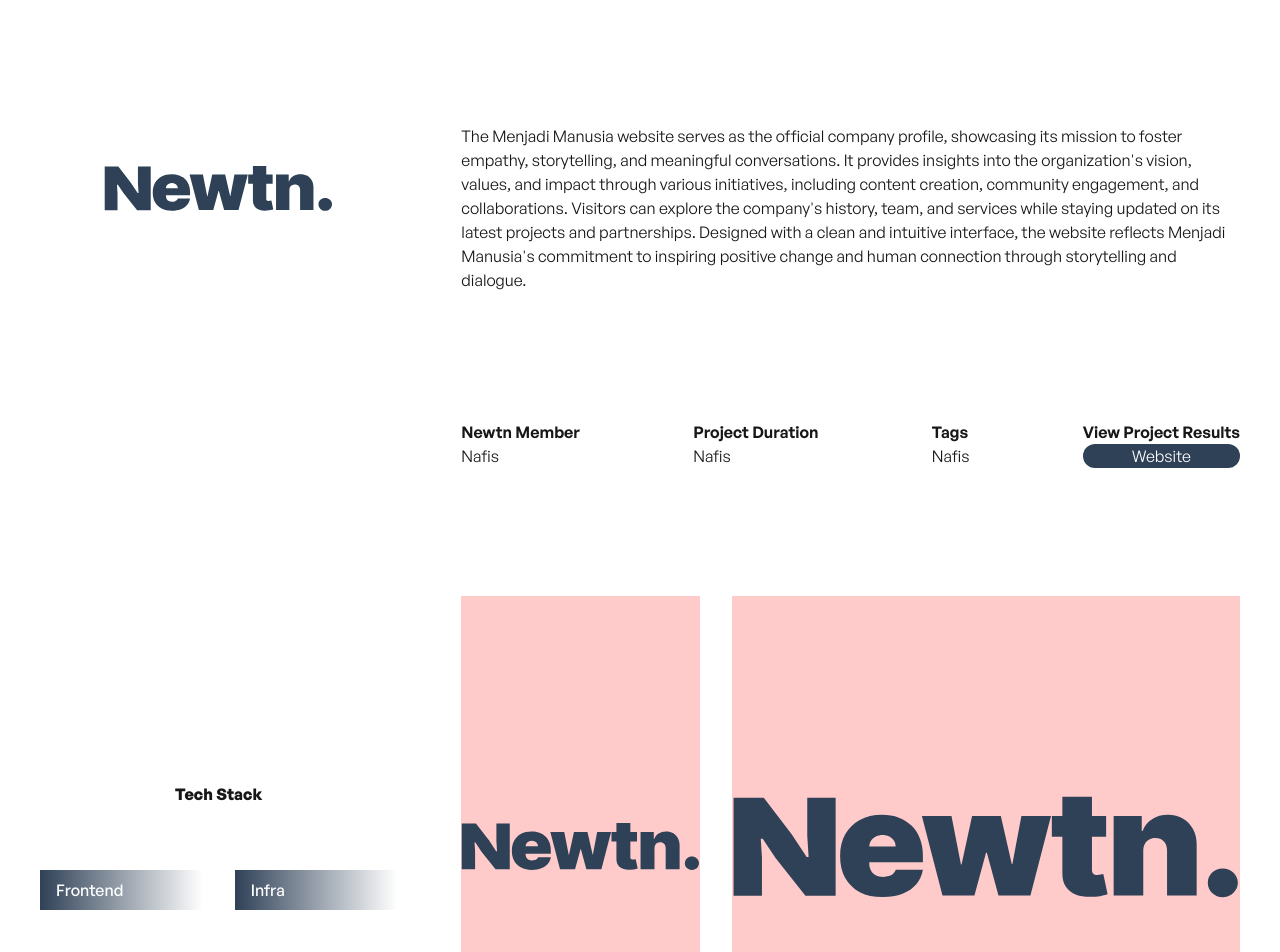
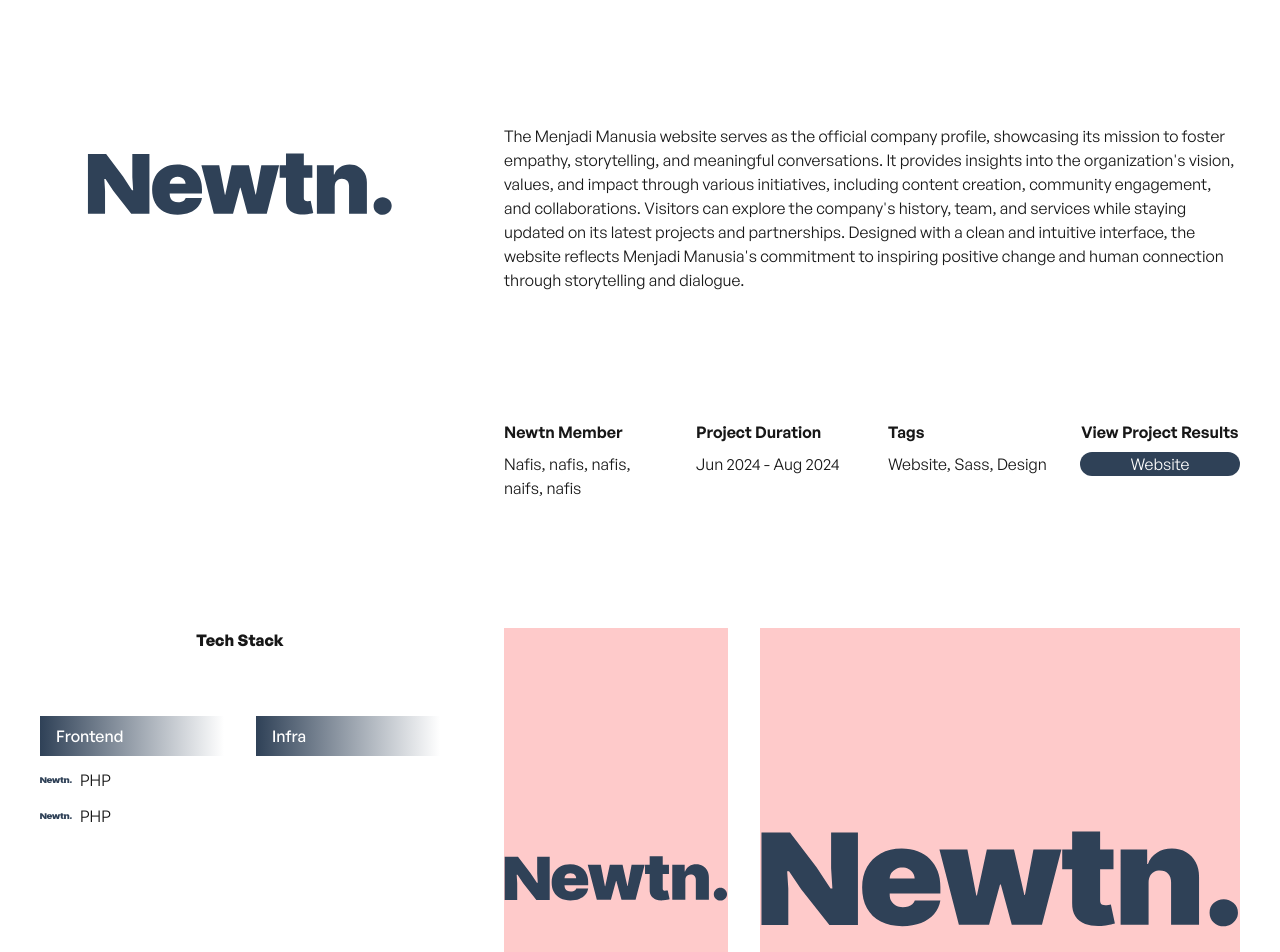
Before and after one commit to fragern/newtn-website, a Next.js app: page /portfolio-detail in a window 1280 px wide. Shown: the part 840-1792 px from the top of the page. Built offline with nearby package versions, Linux system fonts and the light colour scheme.

Commit message:
style: fix responsive layout for web portfolio details

```diff
--- a/src/app/portfolio-detail/page.tsx
+++ b/src/app/portfolio-detail/page.tsx
@@ -23,9 +23,9 @@
         </p>
       </section>
 
-      <section className="grid grid-cols-3 gap-16 px-10 pt-32">
-        <div className="col-span-1 h-32 px-16">
-          <div className="relative h-full w-full">
+      <section className="flex flex-col items-center gap-8 px-10 pt-32 lg:flex-row lg:items-start lg:gap-16">
+        <div className="flex w-full flex-none justify-center lg:w-1/3">
+          <div className="relative h-[119px] w-full max-w-[306px]">
             <Image
               src="/assets/logos/newtn/text/navy.svg"
               alt="Newtn's text logo"
@@ -35,7 +35,7 @@
           </div>
         </div>
 
-        <div className="col-span-2 flex flex-col gap-32">
+        <div className="flex flex-1 flex-col gap-16 lg:gap-32">
           <p>
             The Menjadi Manusia website serves as the official company profile,
             showcasing its mission to foster empathy, storytelling, and
@@ -50,23 +50,23 @@
             dialogue.
           </p>
 
-          <div className="flex justify-between gap-16">
-            <div className="flex flex-col">
+          <div className="flex w-full flex-col flex-wrap justify-between gap-8 sm:flex-row">
+            <div className="flex flex-1 flex-col gap-2">
               <h2 className="font-sans font-semibold">Newtn Member</h2>
-              <p>Nafis</p>
+              <p>Nafis, nafis, nafis, naifs, nafis</p>
             </div>
 
-            <div className="flex flex-col">
+            <div className="flex flex-1 flex-col gap-2">
               <h2 className="font-sans font-semibold">Project Duration</h2>
-              <p>Nafis</p>
+              <p>Jun 2024 - Aug 2024</p>
             </div>
 
-            <div className="flex flex-col">
+            <div className="flex flex-1 flex-col gap-2">
               <h2 className="font-sans font-semibold">Tags</h2>
-              <p>Nafis</p>
+              <p>Website, Sass, Design</p>
             </div>
 
-            <div className="flex flex-col items-center">
+            <div className="flex flex-1 flex-col items-center gap-2">
               <h2 className="font-sans font-semibold">View Project Results</h2>
               <Link href="" className="w-full">
                 <button className="w-full rounded-full bg-primary text-white">
@@ -78,17 +78,43 @@
         </div>
       </section>
 
-      <section className="grid grid-cols-3 gap-16 px-10 pt-32">
-        <div className="col-span-1 flex flex-col justify-center gap-16">
+      <section className="flex flex-col items-center gap-16 px-10 pt-32 lg:flex-row lg:items-start">
+        <div className="flex w-full max-w-lg flex-none flex-col justify-center gap-8 lg:w-1/3 lg:max-w-none lg:gap-16">
           <h2 className="text-center font-bold">Tech Stack</h2>
 
-          <div className="flex gap-8">
-            <div className="flex w-full flex-col">
+          <div className="flex flex-col gap-8 sm:flex-row">
+            <div className="flex w-full flex-col gap-2">
               <div className="bg-gradient-to-r from-primary to-white px-4 py-2">
                 <h2 className="font-medium text-white">Frontend</h2>
               </div>
 
-              <div></div>
+              <div className="flex flex-wrap gap-6 sm:flex-col sm:gap-1">
+                <div className="flex items-center gap-2">
+                  <div className="relative h-8 w-8 flex-none">
+                    <Image
+                      src="/assets/logos/newtn/text/navy.svg"
+                      alt="Newtn's text logo"
+                      fill
+                      className="h-full w-full object-contain"
+                    />
+                  </div>
+
+                  <p>PHP</p>
+                </div>
+
+                <div className="flex items-center gap-2">
+                  <div className="relative h-8 w-8 flex-none">
+                    <Image
+                      src="/assets/logos/newtn/text/navy.svg"
+                      alt="Newtn's text logo"
+                      fill
+                      className="h-full w-full object-contain"
+                    />
+                  </div>
+
+                  <p>PHP</p>
+                </div>
+              </div>
             </div>
 
             <div className="flex w-full flex-col">
@@ -101,7 +127,7 @@
           </div>
         </div>
 
-        <div className="col-span-2 grid h-[500px] grid-cols-3 gap-8">
+        <div className="grid h-[500px] w-full grid-cols-3 gap-8">
           <div className="col-span-1">
             <div className="relative h-full w-full bg-red-200">
               <Image
```
